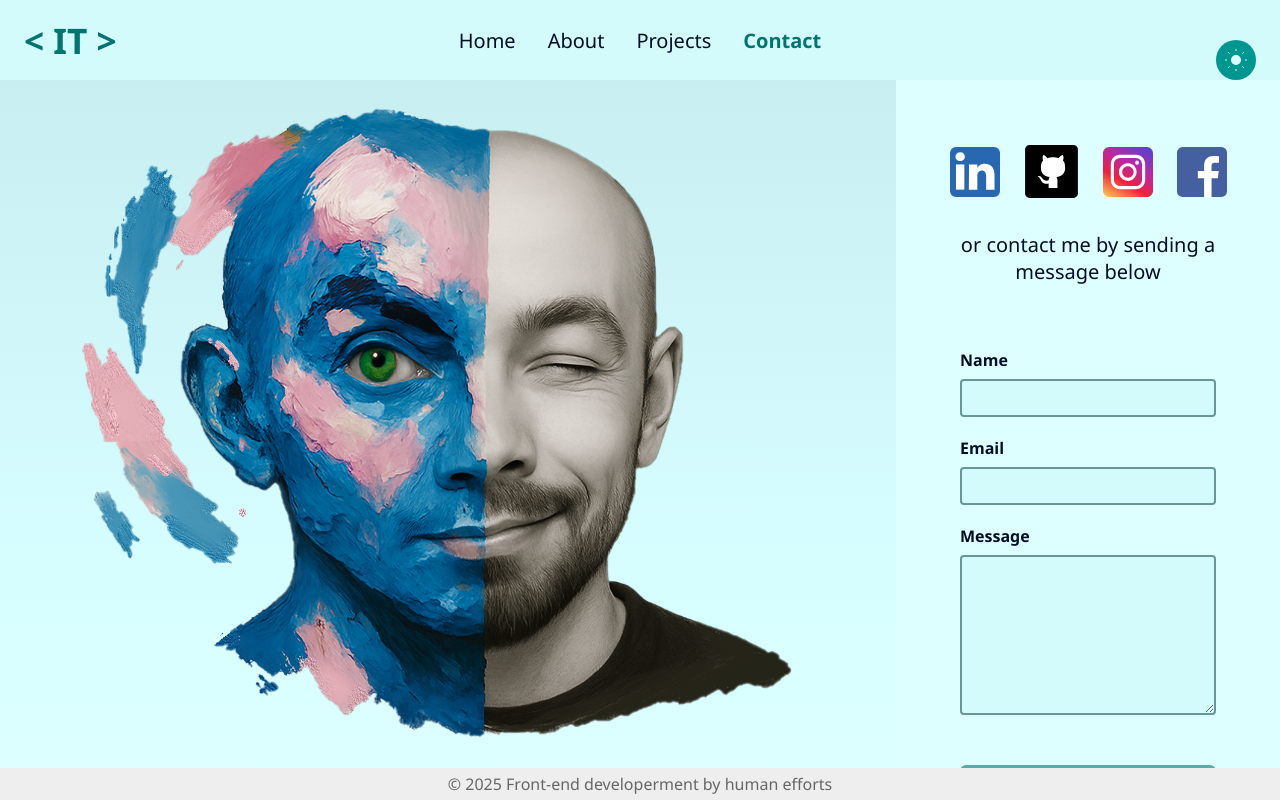
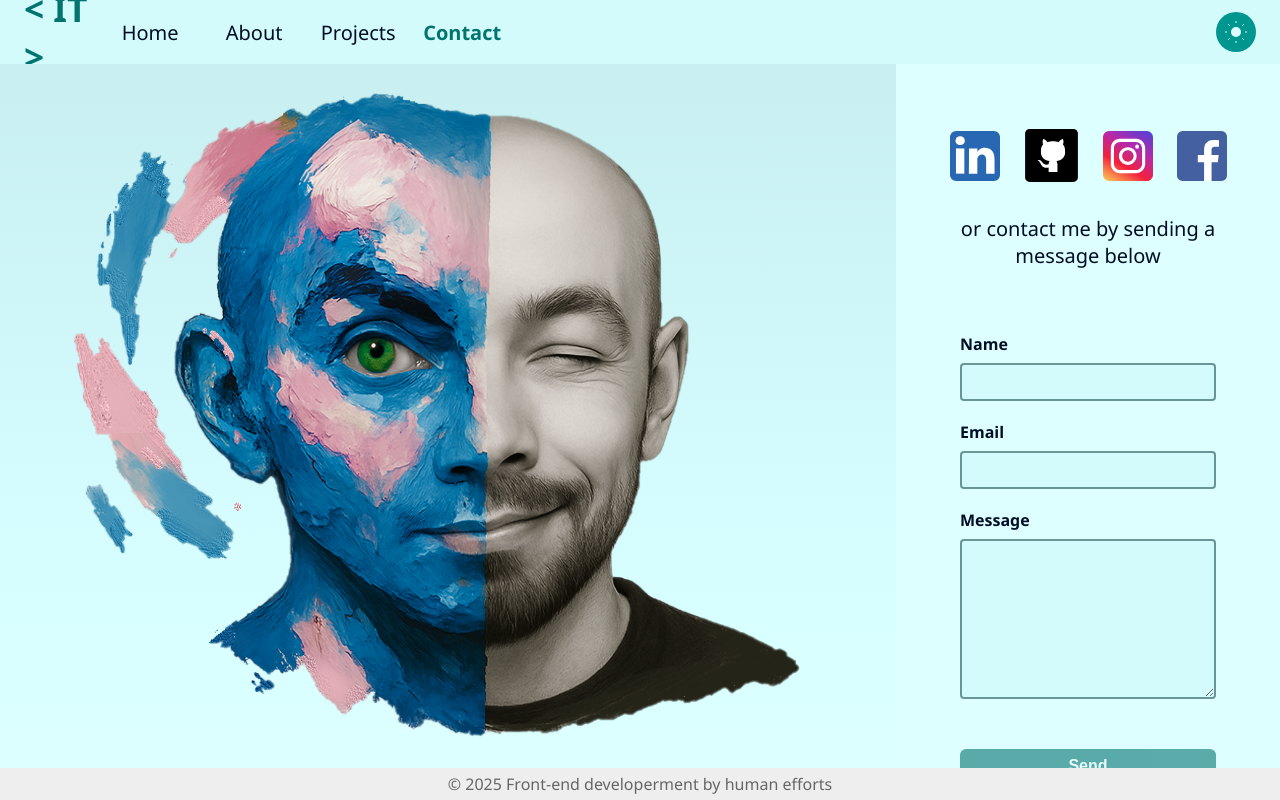
Before and after one commit to I-Tsenov/Portfolio, a React (Vite) app in the folder frontend/: page /contact in a window 1280 px wide. Built offline with nearby package versions, Linux system fonts and the light colour scheme; no server answers.

Commit message:
header resposive issues fixed, tooltip position bug fixed

```diff
--- a/frontend/src/components/FlexBox/FlexBox.tsx
+++ b/frontend/src/components/FlexBox/FlexBox.tsx
@@ -6,6 +6,7 @@ import styles from './FlexBox.module.scss';
 type FlexProps = {
     children?: ReactNode;
     className?: string;
+    fullWidth?: boolean;
     direction?: CSSProperties['flexDirection'];
     justify?: CSSProperties['justifyContent'];
     align?: CSSProperties['alignItems'];
@@ -14,6 +15,7 @@ type FlexProps = {
 };
 
 const flexStyles = css<FlexProps>`
+    ${({ fullWidth = false }) => `width: ${fullWidth ? '100%' : 'auto'}`};
     ${({ direction = 'row' }) => `flex-direction: ${direction};`}
     ${({ justify = 'flex-start' }) => `justify-content: ${justify};`}
   ${({ align = 'flex-start' }) => `align-items: ${align};`}
--- a/frontend/src/components/Toggle/Toggle.module.scss
+++ b/frontend/src/components/Toggle/Toggle.module.scss
@@ -3,10 +3,6 @@
 .toggleWrapper {
     display: flex;
     align-items: center;
-    position: absolute;
-    align-self: center;
-    right: 0;
-    z-index: 1000;
     gap: $pad-sm;
     cursor: pointer;
 
--- a/frontend/src/layouts/Header/Header.module.scss
+++ b/frontend/src/layouts/Header/Header.module.scss
@@ -1,10 +1,14 @@
 @use '../../styles/design.scss' as *;
+
+//responsible to avoid layout shifts against active nav items due to font weight changes
+$nav-item-min-width: 5rem !default;
 
 .logoHeader {
     text-decoration: none;
     font-size: 2.2rem;
     color: var(--primary);
     font-weight: $fw-bold;
+
     &:hover {
         color: var(--secondary);
     }
@@ -14,8 +18,9 @@
     position: relative;
     display: flex;
     align-items: center;
-    height: 5rem;
-    margin: 0 $pad-lg;
+    justify-content: space-between;
+    height: 4rem;
+    padding: 0 $pad-lg;
     color: var(--text);
     background: var(--bg);
     container-name: headerMain;
@@ -24,13 +29,14 @@
 
 .navigation {
     display: flex;
-    gap: $pad-xl;
-    position: absolute;
-    left: 50%;
-    transform: translateX(-50%);
+    align-items: center;
+    gap: $pad-lg;
 }
 
 .navItem {
+    display: inline-block;
+    text-align: center;
+    min-width: $nav-item-min-width;
     text-decoration: none;
     color: var(--text);
     font-size: $fs-lg;
@@ -51,8 +57,9 @@
         display: none;
     }
     .navigation {
-        left: 5%;
-        transform: translateX(-5%);
         gap: $pad-md;
     }
+    .navItem {
+        font-size: $fs-lg;
+    }
 }
--- a/frontend/src/layouts/Header/Header.tsx
+++ b/frontend/src/layouts/Header/Header.tsx
@@ -2,6 +2,7 @@ import React from 'react';
 import { Link, useLocation } from 'react-router-dom';
 import ThemeToggleBtn from '@src/components/ThemeToggleBtn';
 import styles from './Header.module.scss';
+import FlexBox from '@src/components/FlexBox';
 
 const navLinks = [
     { to: '/', label: 'Home' },
@@ -18,6 +19,7 @@ const Header: React.FC = () => {
             <Link className={styles.logoHeader} key="logo_header" to="/">
                 {'< IT >'}
             </Link>
+            <FlexBox justify="space-between" align="center" gap={3} fullWidth>
                 <nav className={styles.navigation}>
                     {navLinks.map((link) => (
                         <Link
@@ -30,6 +32,7 @@ const Header: React.FC = () => {
                     ))}
                 </nav>
                 <ThemeToggleBtn />
+            </FlexBox>
         </header>
     );
 };
--- a/frontend/src/layouts/Main/Main.module.scss
+++ b/frontend/src/layouts/Main/Main.module.scss
@@ -4,7 +4,7 @@
 .mainContainer {
     text-align: center;
     background: var(--bg-dark);
-    height: calc(100vh - 7rem);
+    height: calc(100vh - 6rem);
     font-size: $fs-lg;
     color: var(--text);
 }
--- a/frontend/src/styles/_theme.scss
+++ b/frontend/src/styles/_theme.scss
@@ -72,6 +72,7 @@ $border-radius-round: 50%;
 $font-family-base: 'Segoe UI', sans-serif;
 $fs-base: 1rem;
 $fs-sm: 0.875rem;
+$fs-md: 1rem;
 $fs-lg: 1.25rem;
 $fs-xl: 1.5rem;
 $lh-base: 1.5; // line-height
```
Lines whose indentation alone changed are shown as unchanged.
